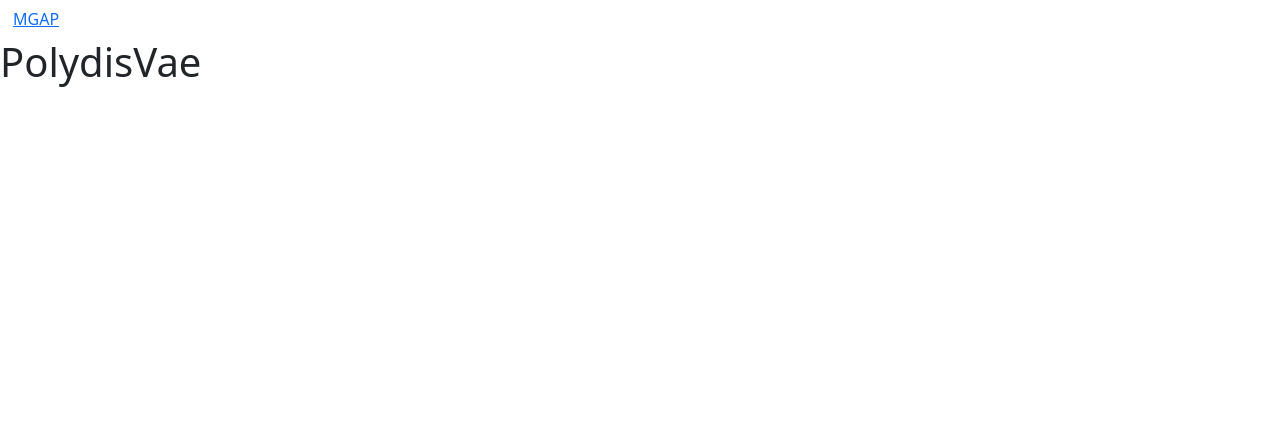
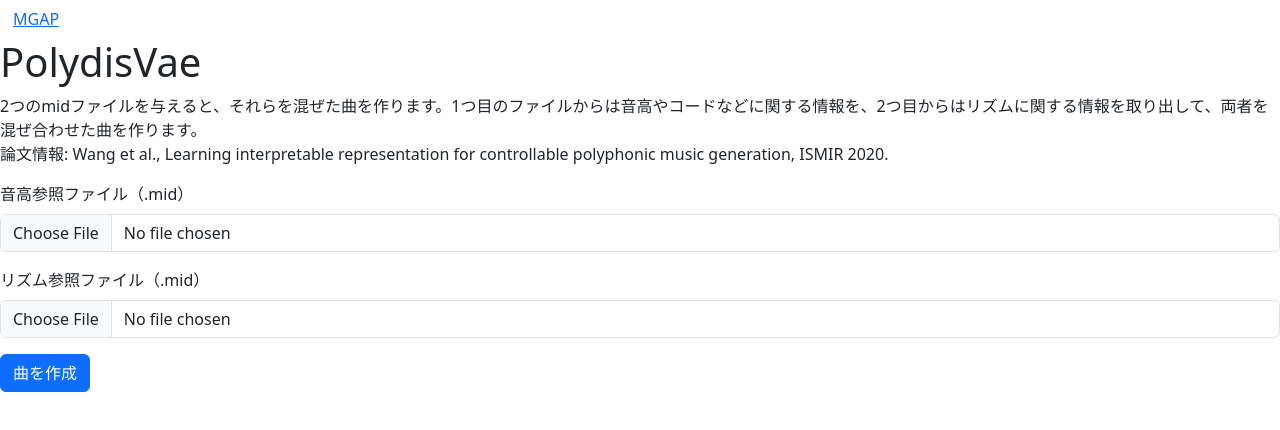
Before and after one commit to mgap-mitou2024/mgap, a React (Create React App) app in the folder front/: page /polydis-vae in a window 1280 px wide. Shown: the top 430 px of the page. Built offline with nearby package versions, Linux system fonts and the light colour scheme.

Commit message:
一旦502エラーが出たところでコミット

```diff
--- a/front/package.json
+++ b/front/package.json
@@ -10,14 +10,17 @@
     "@types/node": "^16.18.87",
     "@types/react": "^18.2.64",
     "@types/react-dom": "^18.2.21",
+    "axios": "^1.6.7",
     "bootstrap": "^5.3.3",
+    "formik": "^2.4.5",
     "react": "^18.2.0",
     "react-bootstrap": "^2.10.1",
     "react-dom": "^18.2.0",
     "react-router-dom": "^6.22.3",
     "react-scripts": "5.0.1",
     "typescript": "^4.9.5",
-    "web-vitals": "^2.1.4"
+    "web-vitals": "^2.1.4",
+    "yup": "^1.4.0"
   },
   "scripts": {
     "start": "react-scripts start",
--- a/front/src/pages/PolydisVae.tsx
+++ b/front/src/pages/PolydisVae.tsx
@@ -1,10 +1,109 @@
+import { Button, Form } from "react-bootstrap";
 import Header from "../components/header";
+import * as formik from "formik";
+import * as yup from "yup";
+import axios from "axios";
+import { FormikProps } from "formik";
+import { useEffect, useState } from "react";
+
+interface FormValues {
+  pitchFile: File | null;
+  rhythmFile: File | null;
+}
 
 const PolydisVae = () => {
+  const { Formik } = formik;
+  const schema = yup.object().shape({
+    pitchFile: yup.mixed().required(),
+    rhythmFile: yup.mixed().required(),
+  });
+
+  const handleSubmit = async (values: FormValues, actions: any) => {
+    console.log(typeof values.pitchFile);
+
+    try {
+      const formData = new FormData();
+      formData.append("pitchFile", values.pitchFile as Blob);
+      formData.append("rhythmFile", values.rhythmFile as Blob);
+
+      console.log(formData, typeof formData);
+
+      const response = await axios.post(
+        "https://mgap-demo-api.sawapipipi.mydns.jp/generate/polydis-vae/mix",
+        formData,
+        {
+          headers: {
+            "Content-Type": "multipart/form-data",
+          },
+        }
+      );
+
+      console.log("Success:", response.data);
+    } catch (error) {
+      console.error("Error:", error);
+    } finally {
+      actions.setSubmitting(false);
+    }
+  };
+
+  const initialValues: FormValues = {
+    pitchFile: null,
+    rhythmFile: null,
+  };
+
   return (
     <div>
       <Header />
       <h1>PolydisVae</h1>
+      <p>
+        2つのmidファイルを与えると、それらを混ぜた曲を作ります。1つ目のファイルからは音高やコードなどに関する情報を、2つ目からはリズムに関する情報を取り出して、両者を混ぜ合わせた曲を作ります。
+        <br />
+        論文情報: Wang et al., Learning interpretable representation for
+        controllable polyphonic music generation, ISMIR 2020.
+      </p>
+      <Formik
+        validationSchema={schema}
+        onSubmit={handleSubmit}
+        initialValues={initialValues}>
+        {({
+          handleSubmit,
+          handleChange,
+          values,
+          errors,
+        }: FormikProps<FormValues>) => (
+          <Form noValidate onSubmit={handleSubmit}>
+            <Form.Group className='position-relative mb-3'>
+              <Form.Label>音高参照ファイル（.mid）</Form.Label>
+              <Form.Control
+                type='file'
+                required
+                name='pitchFile'
+                onChange={handleChange}
+                value={values.pitchFile ? values.pitchFile.name : ""}
+                isInvalid={!!errors.pitchFile}
+              />
+              <Form.Control.Feedback type='invalid' tooltip>
+                {errors.pitchFile}
+              </Form.Control.Feedback>
+            </Form.Group>
+            <Form.Group className='position-relative mb-3'>
+              <Form.Label>リズム参照ファイル（.mid）</Form.Label>
+              <Form.Control
+                type='file'
+                required
+                name='rhythmFile'
+                onChange={handleChange}
+                value={values.rhythmFile ? values.rhythmFile.name : ""}
+                isInvalid={!!errors.rhythmFile}
+              />
+              <Form.Control.Feedback type='invalid' tooltip>
+                {errors.rhythmFile}
+              </Form.Control.Feedback>
+            </Form.Group>
+            <Button type='submit'>曲を作成</Button>
+          </Form>
+        )}
+      </Formik>
     </div>
   );
 };
```
Also changed, not shown: front/src/components/header copy.tsx (added, +11 -0 lines), 1 other file (tests, documents, lock files or other folders).
